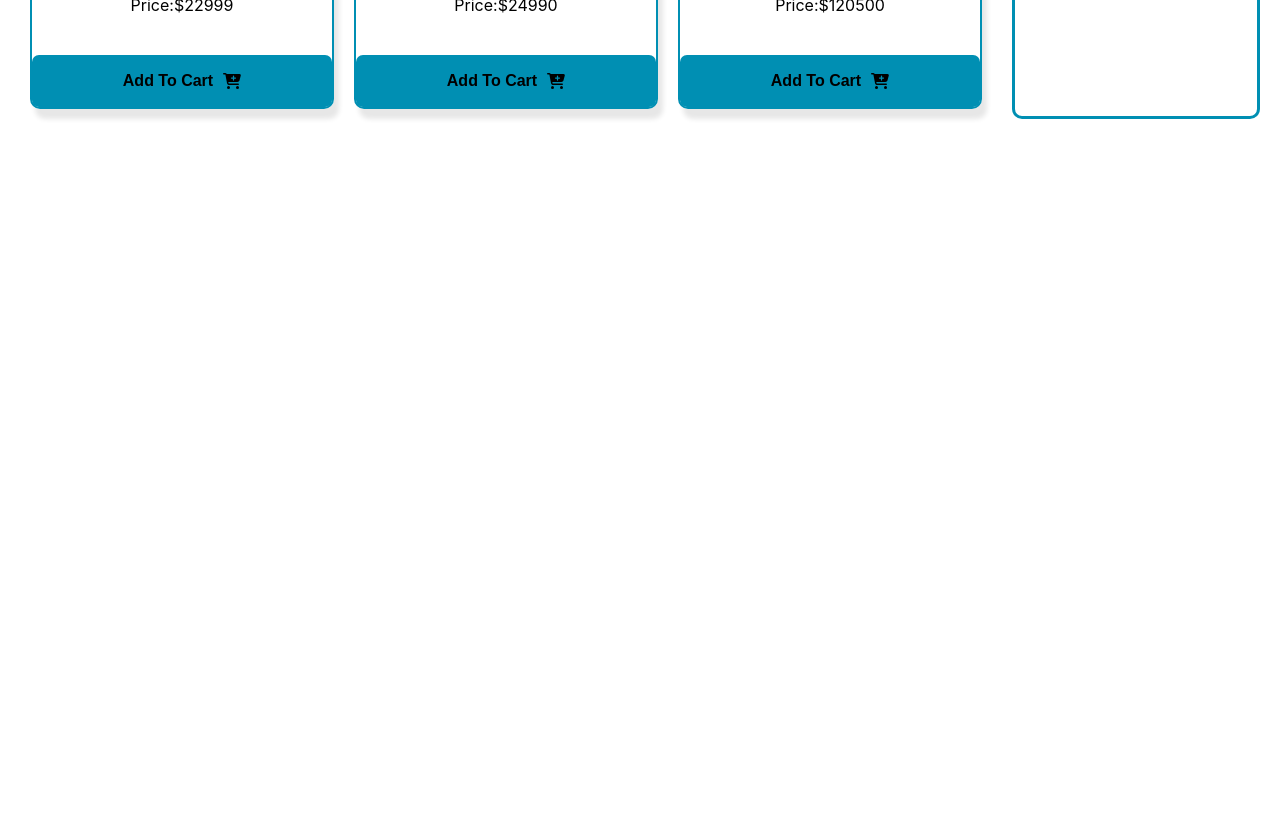
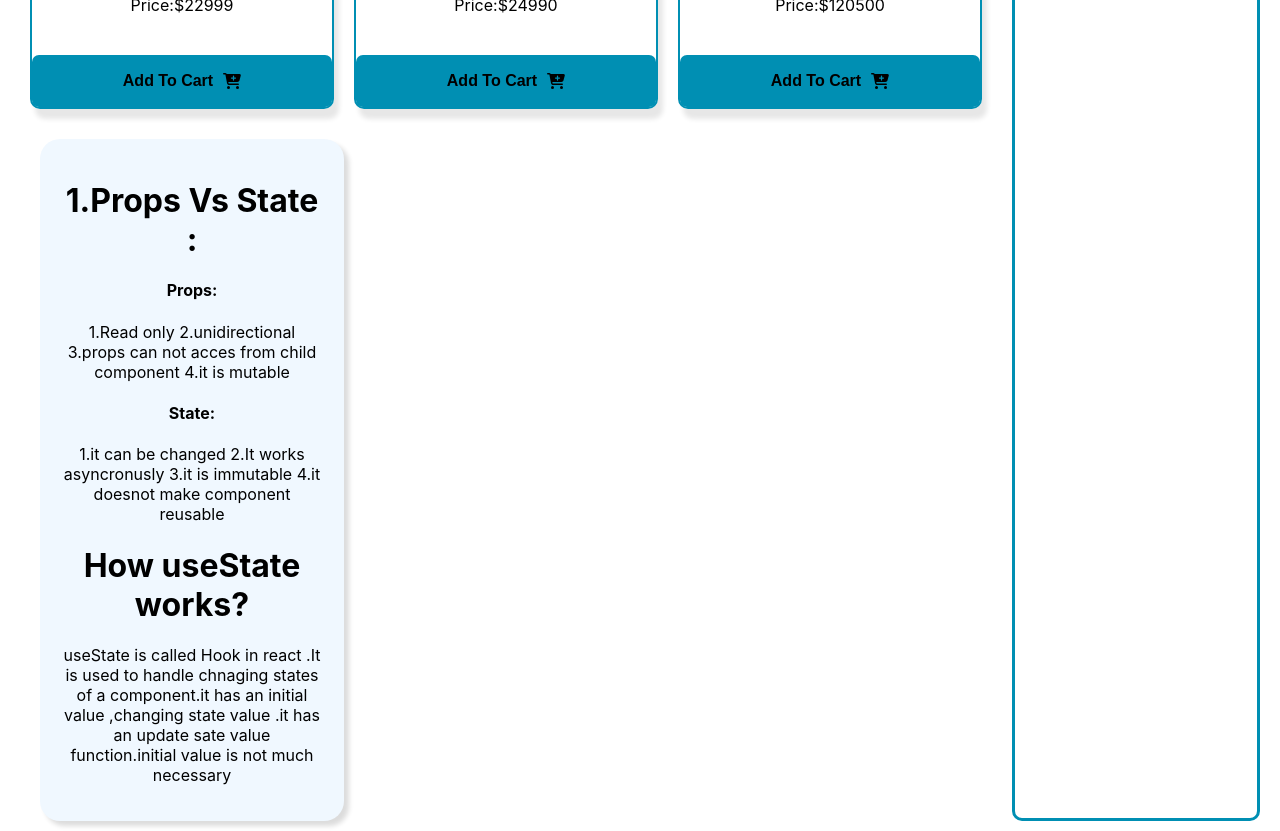
Before and after one commit to Eshratjahan17/lucky-one, a React (Create React App) app: page / in a window 1280 px wide. Shown: the part 1580-2411 px from the top of the page. Before the commit the page ends 1709 px from the top, so only its background shows below. Built offline with nearby package versions, Linux system fonts and the light colour scheme.

Commit message:
Questions answerd

```diff
--- a/src/Component/Phones/Phones.js
+++ b/src/Component/Phones/Phones.js
@@ -1,6 +1,7 @@
 import React, { useEffect, useState } from 'react';
 import Cart from '../Cart/Cart';
 import Phone from '../Phone/Phone';
+import Q_a from '../QA/Q_a';
 import WinningPhone from '../WinningPhone/WinningPhone';
 import './Phones.css';
 
@@ -57,6 +58,7 @@ const Phones = () => {
 
         )
       }
+      <Q_a></Q_a>
       </div>
       <div className="cart-container">
       <h2>Selected Phones</h2>
--- /dev/null
+++ b/src/Component/QA/Q_a.css
@@ -0,0 +1,9 @@
+.question {
+  text-align: center;
+  margin-left: 20px;
+  margin-top: 20px;
+  border-radius: 20px;
+  padding: 20px;
+  background-color: aliceblue;
+  box-shadow: 5px 5px 5px gainsboro;
+}
--- /dev/null
+++ b/src/Component/QA/Q_a.js
@@ -0,0 +1,27 @@
+import React from 'react';
+import './Q_a.css';
+
+const Q_a = () => {
+  return (
+    <div className='question'>
+      <h1>1.Props Vs State :</h1>
+      <p>
+        <h4>Props: </h4>
+        1.Read only
+        2.unidirectional
+        3.props can not acces from child component
+        4.it is mutable
+        <h4>State:</h4>
+        1.it can be changed
+        2.It works asyncronusly
+        3.it is immutable
+        4.it doesnot make component  reusable
+
+      </p>
+      <h1>How useState works?</h1>
+      <p>useState is called Hook in react .It is used to handle chnaging states of a component.it has an initial value ,changing state value .it has an update sate value function.initial value is not much necessary</p>
+    </div>
+  );
+};
+
+export default Q_a;
```
